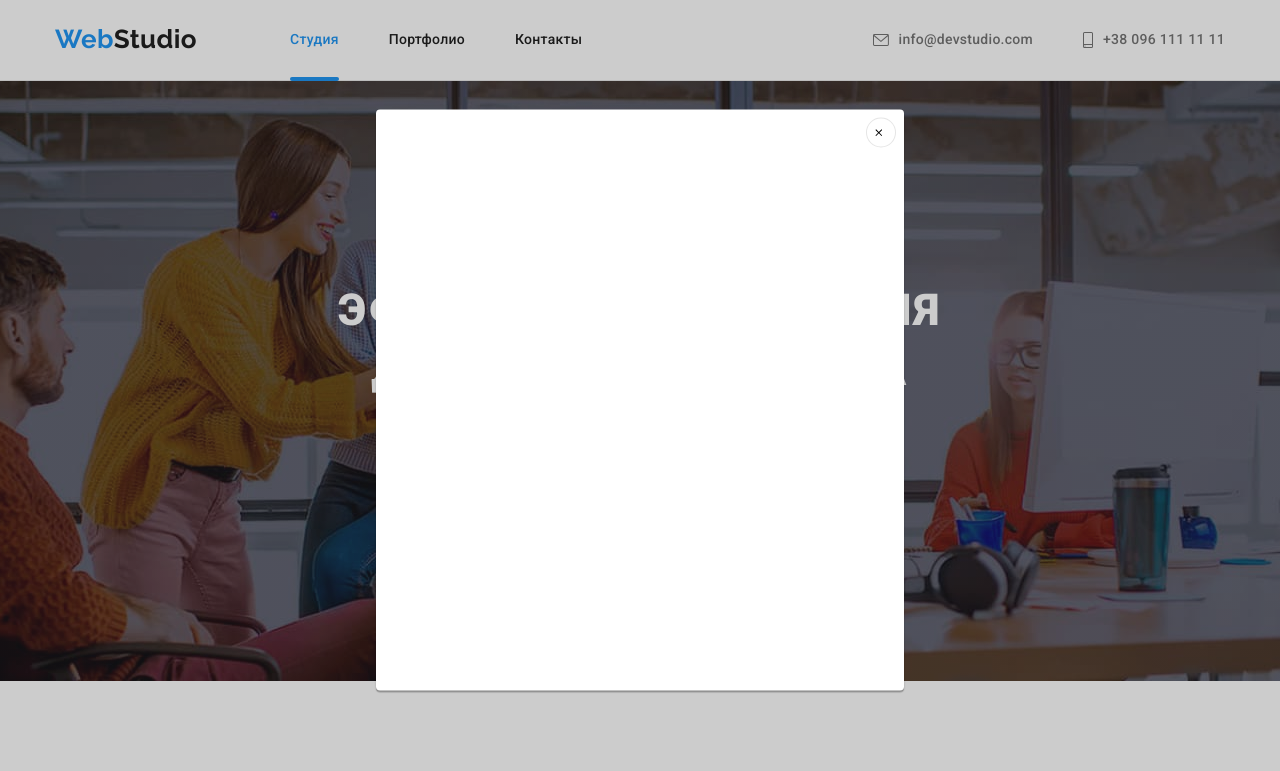
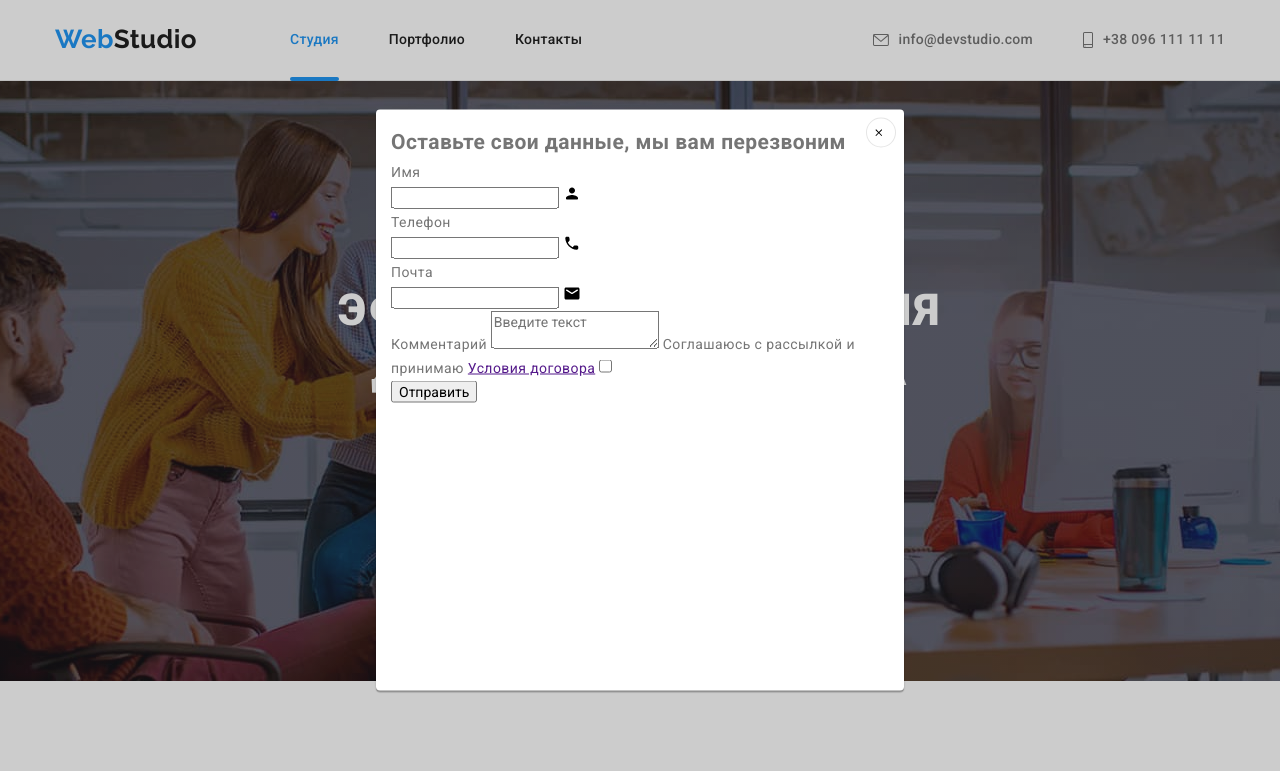
Before and after one commit to BohdanNosonets/goit-markup-hw-06, a plain HTML site: page index.html in a window 1280 px wide. Both pictures are taken after a click on the button "Заказать услугу". Shown: the top 771 px of the page. Drawn offline with nearby package versions, Linux system fonts and the light colour scheme.

Commit message:
commit1
Додано в футер розмітку "ПОДПИШИТЕСЬ НА РАССЫЛКУ",
додано розмітку і поля для заповнення форми.

```diff
--- a/index.html
+++ b/index.html
@@ -364,6 +364,7 @@
             </ul>
           </address>
         </div>
+        <!--  -->
           <div  class="social-ftr">
             <p>ПРИСОЕДИНЯЙТЕСЯ</p>
             <ul class="social-ftr-media list">
@@ -397,11 +398,24 @@
             </li>
                 </ul>
           </div>
+          <!--ПОДПИШИТЕСЬ НА РАССЫЛКУ -->
+          <div class="form-footer">
+            <p>ПОДПИШИТЕСЬ НА РАССЫЛКУ</p>
+            <form name="e-mail input" action="#">
+              <label class="ftr-lable visually-hidden" for="user_email">введите-email*</label>
+              <input class="ftr-input" id="user_email" type="email" name="email" id="user_email"   placeholder="E-mail"/>
+              <button class="button-ftr" type="submit">Подписаться
+                <svg class="footer-icon" width="24" height="24">
+                  <use href="./images/icons.svg#icon-telegram"></use>
+                </svg>
+              </button>
+            </form>
+          </div>
         </div>
      </footer>
-
      <div class="backdrop is-hidden" data-modal>
       <div class="modal"  >
+      <div>
         <button type="button" class="button-close" data-modal-close >
           <svg class="close-icon">
             <use href="./images/icons.svg#close-icon">
@@ -409,6 +423,59 @@
           </svg>
         </button>
       </div>
+        <div class="modal-container">
+              <h2 class="modal-title">Оставьте свои данные, мы вам перезвоним</h2>
+               <div class="modal-inputs" >
+        <form name="form" action="#">
+
+        <lable class="form-label " form="contact-name">Имя</lable>
+          <div class="form-item">
+            <input type="text" id="contact-name" class="form-input"
+            placeholder=" " name="contact-name">
+            <svg class="form-svg" width="18" height="18">
+              <use href="./images/icons.svg#icon-name"></use>
+            </svg>
+          </div>
+
+        <lable class="form-label" form="contact-tel">Телефон</lable>
+          <div class="form-item">
+            <input type="text" id="contact-tel" class="form-input"
+            placeholder=" " name="contact-tel">
+            <svg class="form-svg" width="18" height="18">
+              <use href="./images/icons.svg#icon-tel"></use>
+            </svg>
+          </div>
+
+        <lable class="form-label" form="contact-email">Почта</lable>
+          <div class="form-item">
+            <input type="text" id="contact-email" class="form-input"
+            placeholder=" " name="contact-email">
+            <svg class="form-svg" width="18" height="18">
+              <use href="./images/icons.svg#icon-email"></use>
+            </svg>
+          </div>
+
+      <lable class="form-label" form="form-textarea">Комментарий</lable>
+       <textarea class="form-input form-textarea" name="form-comment"
+       id="form-textarea" placeholder="Введите текст"></textarea>
+
+       <label class="checkbox-label" for="form-policy">Соглашаюсь с рассылкой и принимаю
+              <a href="" class="conditions">Условия договора</a>
+
+              <input class="checkbox" id="form-policy" type="checkbox" name=" checkbox ">
+          <svg class="check-svg" width="16" height="15">
+            <use href="./images/icons.svg#icon-check"></use>
+          </svg>
+        </label>
+        <div class="button-modal">
+        <button class="button-form" type="submit">Отправить</button>
+      </div>
+      </form>
+
+      </div>
+    </div>
+  </div>
+  </div>
 </div>
   <script src="./js/modal.js"></script>
 </body>
```
Lines whose indentation alone changed are shown as unchanged.
